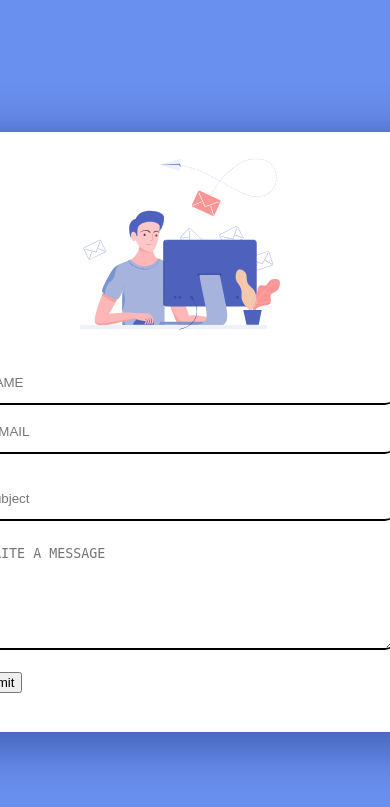
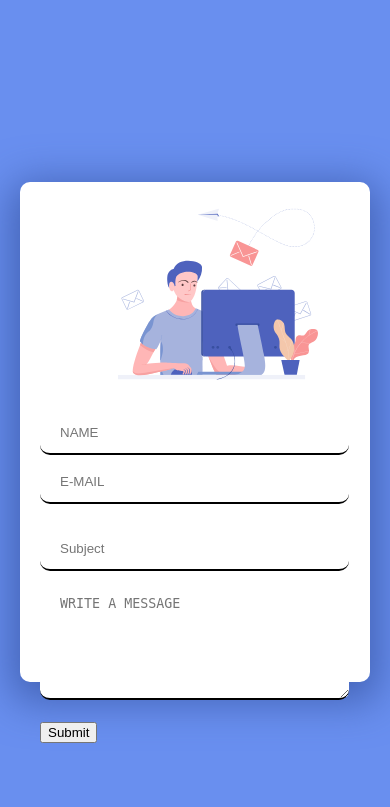
Before and after one commit to Ronak-Ronu/csbs2.0, a Flask app: page /email-contact in a window 390 px wide; the page is wider, and only the part inside the window is pictured. Shown: the top 807 px of that part. Run offline with Flask 2, Linux system fonts and the light colour scheme.

Commit message:
second commit

```diff
--- a/templates/contact.html
+++ b/templates/contact.html
@@ -21,20 +21,28 @@
         position: absolute;
         border-radius: 10px;
       }
+      @media (max-width:500px){
+          .contact-box{
+            width: 350px;
+            height: 500px;
+          }
+      }
       form {
         margin: 20px;
       }
       .input-field {
-        width: 400px;
+        width: min(90%,1000px);
         height: 40px;
         margin-top: 5px;
         padding-left: 20px;
         padding-right: 10px;
+        margin-inline: auto;
         border: none;
         border-bottom: 2px solid black;
         border-radius: 10px;
         outline: none;
       }
+
       .textarea-field {
         height: 100px;
       }
--- a/templates/index.html
+++ b/templates/index.html
@@ -96,9 +96,9 @@
       }
       .headwelcome{
         margin-bottom: 3rem;
-  padding-top: calc(8rem + 57px);
-  padding-bottom: 8rem;
-  background: no-repeat center center;
+    padding-top: calc(8rem + 57px);
+      padding-bottom: 8rem;
+       background: no-repeat center center;
         background-color: #6c757d;
         margin-top: 0;
   margin-bottom: 0.6rem;
```
Also changed, not shown: templates/know-more.html (deleted, +0 -12 lines), templates/user1.html (deleted).
